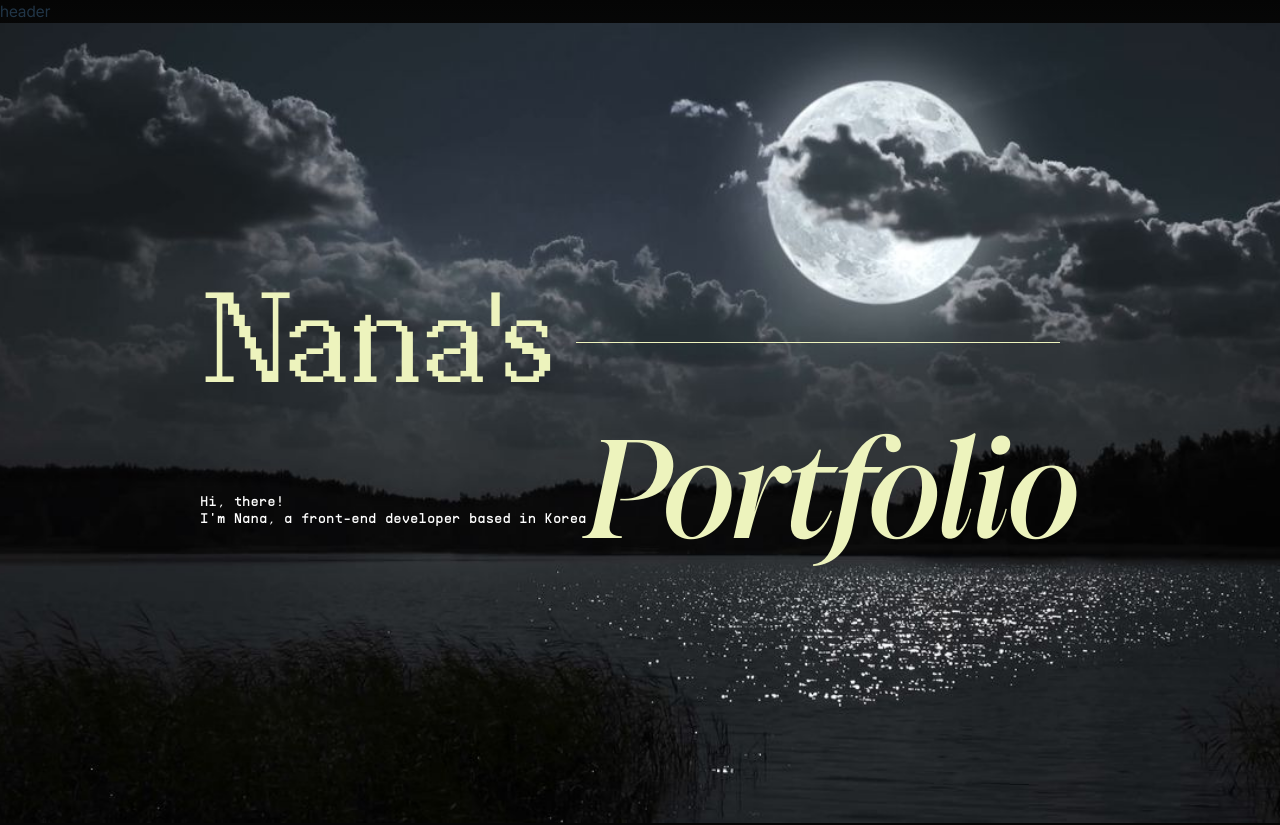
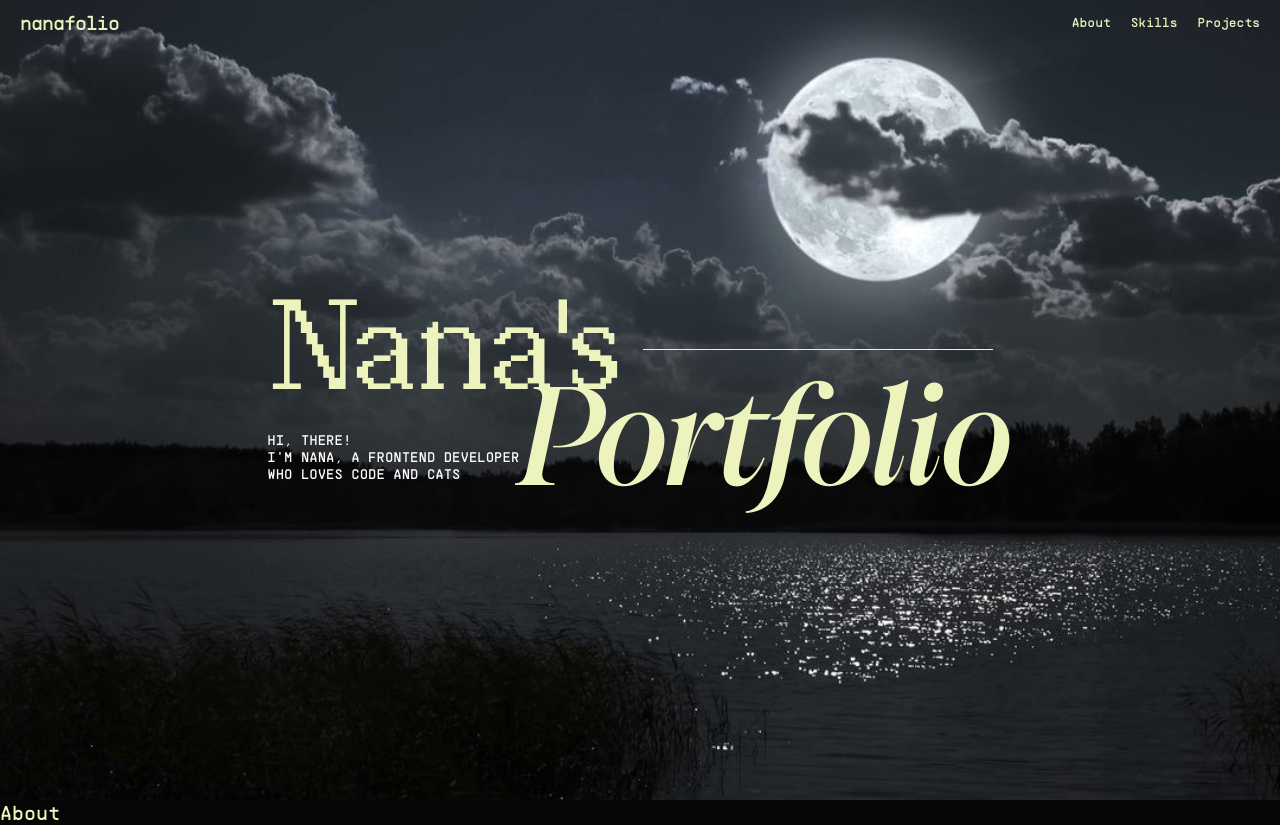
Before and after one commit to nanafromjeju/nanafolio, a React (Vite) app: page / in a window 1280 px wide. Shown: the top 825 px of the page. Built offline with nearby package versions, Linux system fonts and the light colour scheme.

Commit message:
feat: Header 컴포넌트 생성

```diff
--- a/src/components/layout/Header.jsx
+++ b/src/components/layout/Header.jsx
@@ -1,7 +1,59 @@
 import React from 'react';
+import { css } from '@emotion/react';
 
 const Header = () => {
-  return <div>header</div>;
+  return (
+    <div css={headerContainer}>
+      <div css={headerContent}>
+        <div css={headerLogo}>nanafolio</div>
+
+        <ul css={headerMenu}>
+          <li>About</li>
+          <li>Skills</li>
+          <li>Projects</li>
+        </ul>
+      </div>
+    </div>
+  );
 };
 
+const headerContainer = css`
+  width: 100%;
+  background-color: transparent;
+  position: fixed;
+  top: 0;
+  display: flex;
+  align-items: center;
+  z-index: 100;
+`;
+
+const headerContent = css`
+  width: 100%;
+  padding: 10px 20px;
+  justify-content: space-between;
+  display: flex;
+  align-items: center;
+`;
+
+const headerLogo = css`
+  cursor: pointer;
+  color: #edf3bd;
+  font-family: 'Supply', sans-serif;
+  font-size: 20px;
+  letter-spacing: -1px;
+`;
+
+const headerMenu = css`
+  display: flex;
+  list-style: none;
+  gap: 20px;
+  cursor: pointer;
+
+  li {
+    color: #edf3bd;
+    font-family: 'Supply', sans-serif;
+    font-size: 13px;
+  }
+`;
+
 export default Header;
--- a/src/components/pages/HeroSection.jsx
+++ b/src/components/pages/HeroSection.jsx
@@ -11,8 +11,9 @@ const HeroSection = () => {
         </div>
         <div css={mainTextBottomGroup}>
           <p css={mainIntroduction}>
-            Hi, there!
-            <br /> I'm Nana, a front-end developer based in Korea
+            HI, THERE!
+            <br /> I'M NANA, A FRONTEND DEVELOPER <br />
+            WHO LOVES CODE AND CATS
           </p>
           <p css={mainSubtitle}>Portfolio</p>
         </div>
@@ -41,12 +42,14 @@ const mainTextWrapper = css`
 const mainTextTopGroup = css`
   display: flex;
   flex-direction: row;
+  transform: translateY(30px);
 `;
 
 const mainTextBottomGroup = css`
   display: flex;
   flex-direction: row;
   align-items: center;
+  transform: translateY(-30px);
 `;
 
 const mainDivider = css`
```
